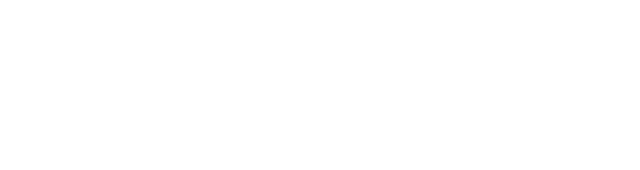
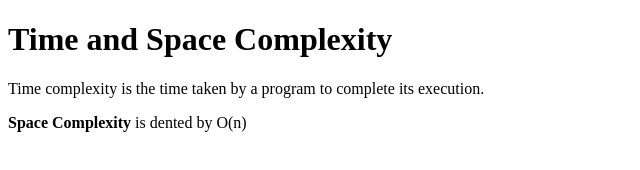
Before and after one commit to acciojob/time-and-space-complexity-VSaiBhavana, a website: page main.html in a window 1280 px wide. Shown: the whole page, without its empty margins (0-640 px from the left). Drawn offline with Linux system fonts and the light colour scheme.

Commit message:
created a submission

```diff
--- a/main.html
+++ b/main.html
@@ -1,16 +1,13 @@
 <!DOCTYPE html>
-
 <html>
-
 <head>
 	<link rel="stylesheet" href="styles.css">
 </head>
-
 <body>
-	<!-- the entire body must be written by student -->
+	<h1>Time and Space Complexity</h1>
+	<p>Time complexity is the time taken by a program to complete its execution.</p>
+	<p><B>Space Complexity</B> is dented by O(n)</p>
     <script type="text/javascript" src="./script.js">
 </script>
-
 </body>
-
 </html>
```
